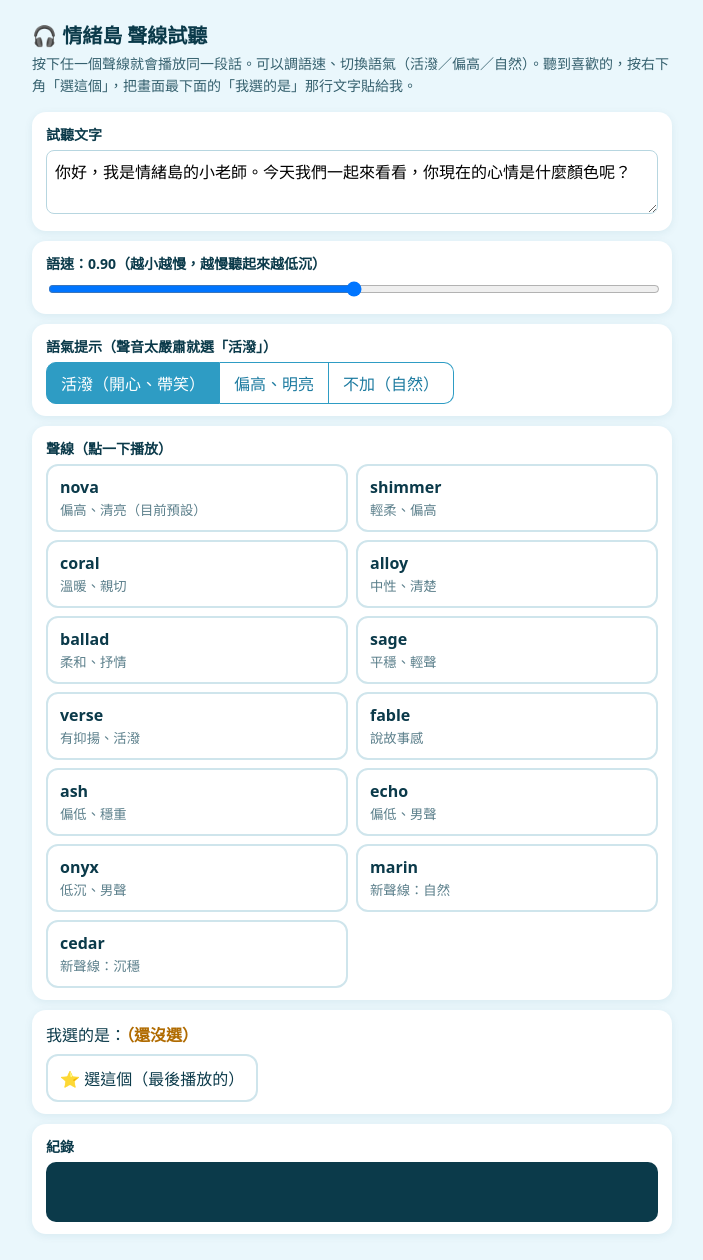
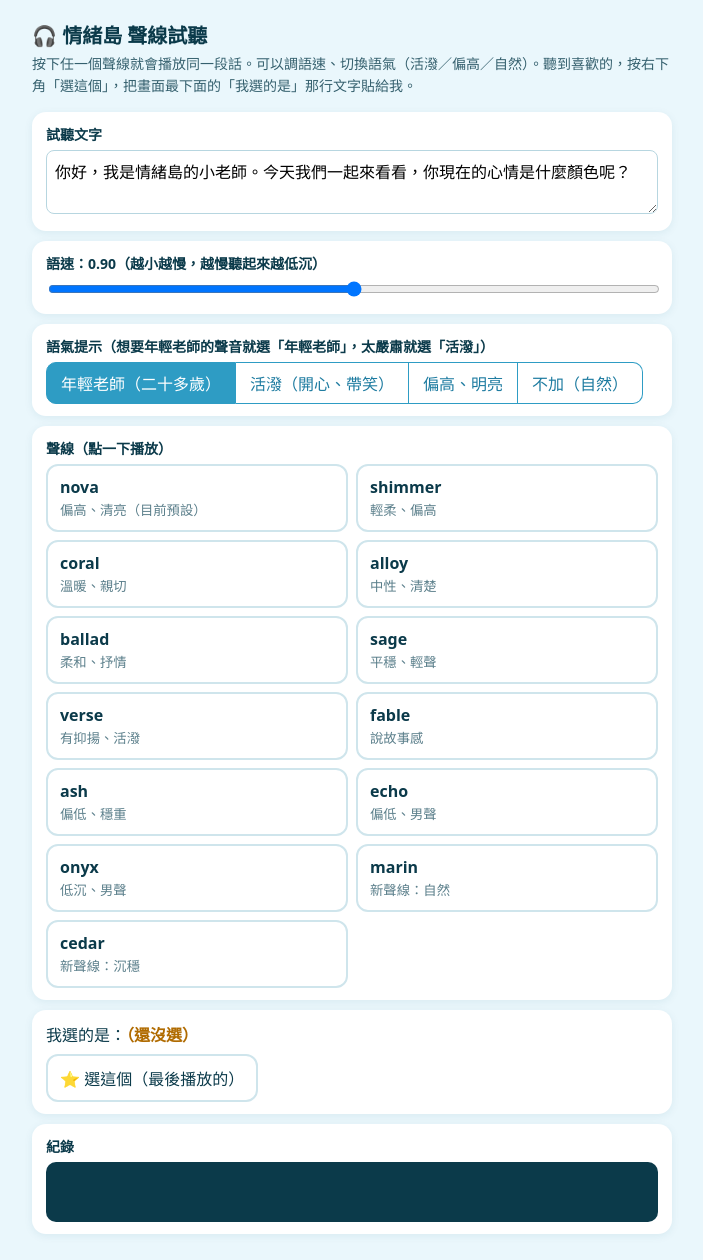
Before and after one commit to gahanglee/gahanglee.github.io, a Jekyll site: the page emotion-island/voice-compare.html, which Jekyll copies as it is, in a window 1280 px wide. Shown: the whole page, without its empty margins (288-991 px from the left). Built offline with Jekyll 4.4.1, drawn with Linux system fonts in a browser that asks for light colours.

Commit message:
同步情緒島 App 網頁版（emotion-island@accc8a7）

```diff
--- a/emotion-island/sw.js
+++ b/emotion-island/sw.js
@@ -1,5 +1,5 @@
 // 情緒島 Service Worker（由 scripts/pwa-postbuild.mjs 在每次建置時產生，請勿直接修改 dist/sw.js）
-const BUILD_ID = '56ce60ab547778';
+const BUILD_ID = '583a91b2f4099d';
 const PRECACHE = 'ei-precache-' + BUILD_ID;
 const RUNTIME = 'ei-runtime';
 const PRECACHE_URLS = [
--- a/emotion-island/voice-compare.html
+++ b/emotion-island/voice-compare.html
@@ -49,9 +49,10 @@
   </div>
 
   <div class="card">
-    <label>語氣提示（聲音太嚴肅就選「活潑」）</label>
+    <label>語氣提示（想要年輕老師的聲音就選「年輕老師」，太嚴肅就選「活潑」）</label>
     <div class="seg row" id="tone">
-      <button type="button" data-t="cheerful" class="on">活潑（開心、帶笑）</button>
+      <button type="button" data-t="young" class="on">年輕老師（二十多歲）</button>
+      <button type="button" data-t="cheerful">活潑（開心、帶笑）</button>
       <button type="button" data-t="high">偏高、明亮</button>
       <button type="button" data-t="plain">不加（自然）</button>
     </div>
@@ -78,11 +79,11 @@
     ['ballad', '柔和、抒情'], ['sage', '平穩、輕聲'], ['verse', '有抑揚、活潑'], ['fable', '說故事感'],
     ['ash', '偏低、穩重'], ['echo', '偏低、男聲'], ['onyx', '低沉、男聲'], ['marin', '新聲線：自然'], ['cedar', '新聲線：沉穩']
   ];
-  var TONE_NAME = { cheerful: '活潑開心', high: '偏高明亮', plain: '自然（不加提示）' };
+  var TONE_NAME = { young: '年輕老師', cheerful: '活潑開心', high: '偏高明亮', plain: '自然（不加提示）' };
   var logEl = document.getElementById('log');
   function log(m) { logEl.textContent += new Date().toTimeString().slice(0, 8) + ' ' + m + '\n'; logEl.scrollTop = logEl.scrollHeight; }
 
-  var tone = 'cheerful', ctx = null, src = null, last = null, cache = {}, busy = false;
+  var tone = 'young', ctx = null, src = null, last = null, cache = {}, busy = false;
   var spd = document.getElementById('spd'), sv = document.getElementById('sv');
   spd.addEventListener('input', function () { sv.textContent = Number(spd.value).toFixed(2); });
   document.getElementById('tone').addEventListener('click', function (e) {
```
